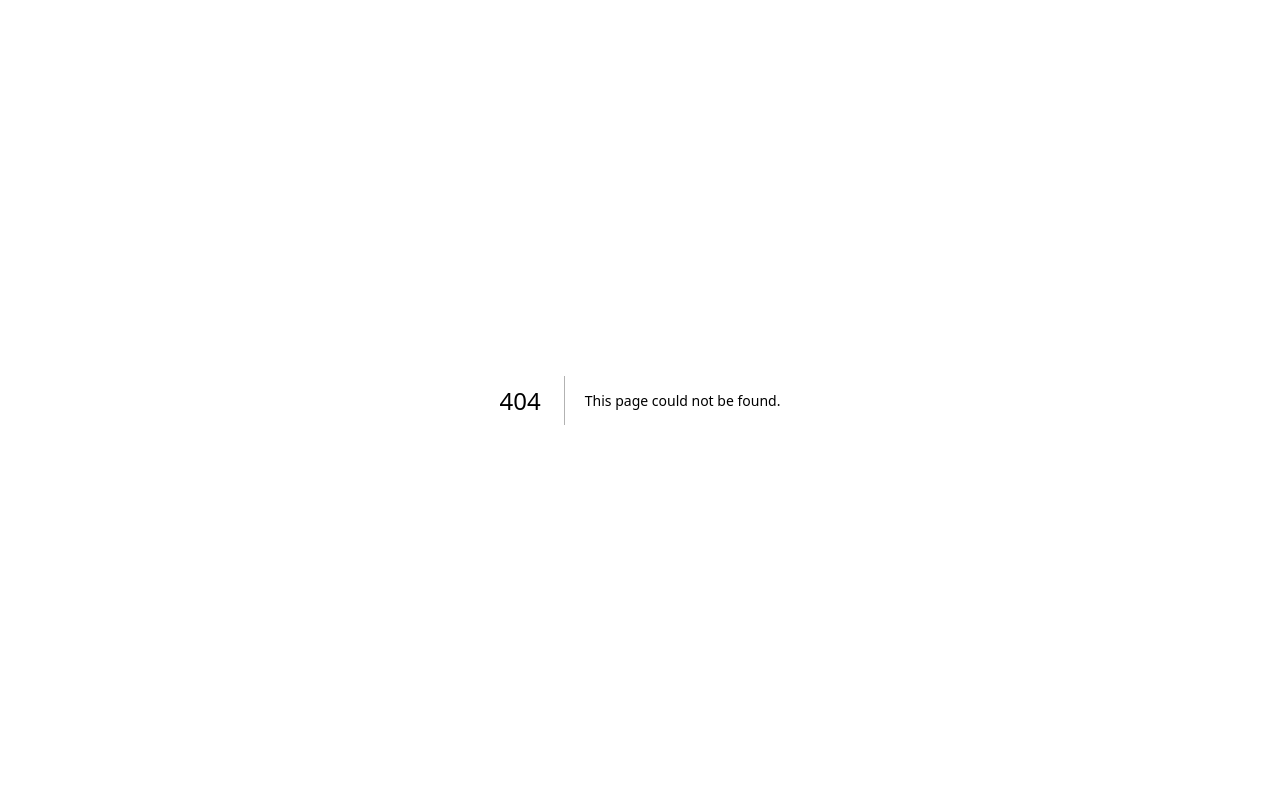
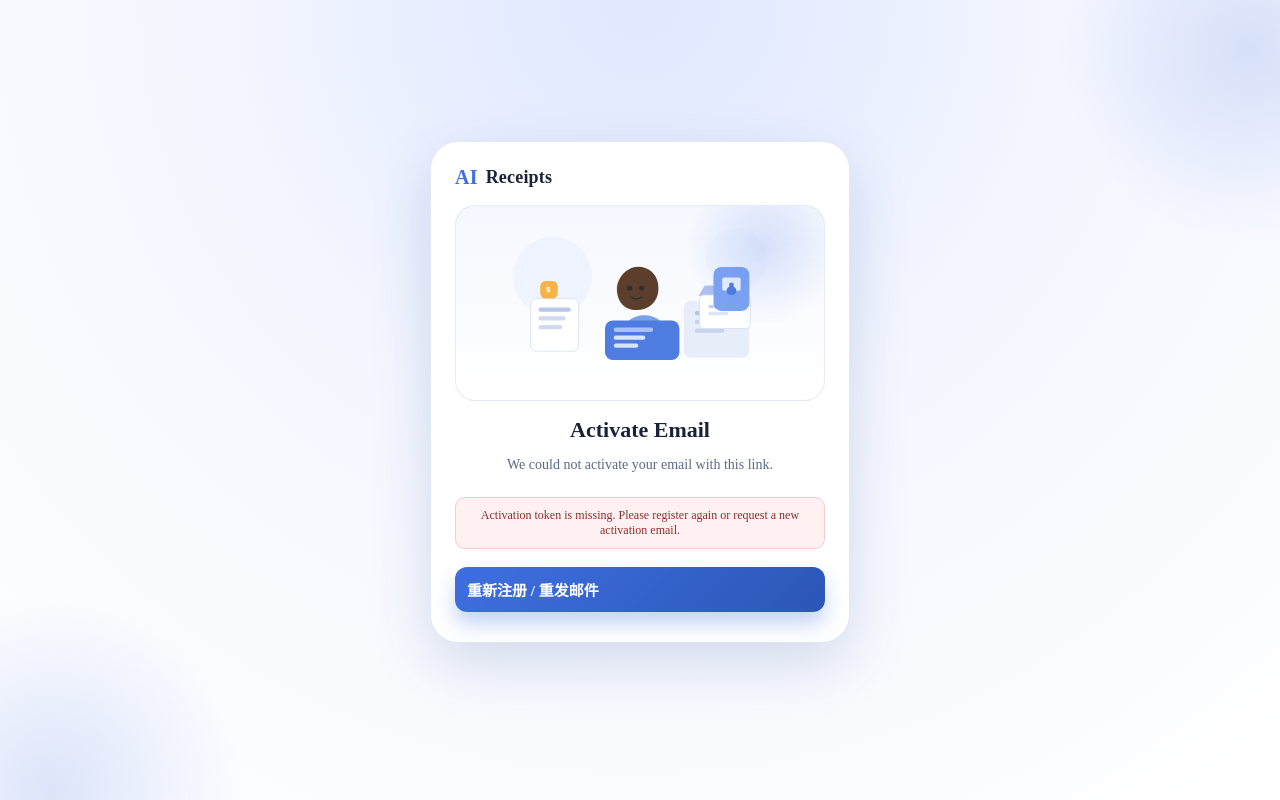
Before and after one commit to guanchengli97/ai-receipt-frontend, a Next.js app: page /activate in a window 1280 px wide. Before the commit this address had no page. Built offline with nearby package versions, Linux system fonts and the light colour scheme.

Commit message:
add acitve page

```diff
--- /dev/null
+++ b/src/app/(auth)/activate/page.tsx
@@ -0,0 +1,114 @@
+"use client";
+
+import Image from "next/image";
+import Link from "next/link";
+import { useEffect, useRef, useState } from "react";
+import styles from "../auth.module.css";
+
+type ActivateStatus = "loading" | "success" | "error";
+
+export default function ActivatePage() {
+  const [status, setStatus] = useState<ActivateStatus>("loading");
+  const [message, setMessage] = useState("Activating your email...");
+  const timeoutRef = useRef<number | null>(null);
+
+  useEffect(() => {
+    const run = async () => {
+      const searchParams = new URLSearchParams(window.location.search);
+      const token = searchParams.get("token");
+
+      if (!token) {
+        setStatus("error");
+        setMessage("Activation token is missing. Please register again or request a new activation email.");
+        return;
+      }
+
+      try {
+        const response = await fetch(`/api/auth/activate?token=${encodeURIComponent(token)}`, {
+          method: "GET",
+          cache: "no-store",
+        });
+        const data = await response.json().catch(() => null);
+
+        if (!response.ok || !data?.success) {
+          throw new Error(data?.message || "Activation link is invalid or expired");
+        }
+
+        setStatus("success");
+        setMessage(data?.message || "Email activated successfully. You can now login.");
+        timeoutRef.current = window.setTimeout(() => {
+          window.location.href = "/login";
+        }, 1500);
+      } catch (error) {
+        setStatus("error");
+        setMessage(
+          error instanceof Error
+            ? error.message
+            : "Activation link is invalid or expired"
+        );
+      }
+    };
+
+    run();
+
+    return () => {
+      if (timeoutRef.current !== null) {
+        window.clearTimeout(timeoutRef.current);
+      }
+    };
+  }, []);
+
+  return (
+    <div className={styles.page}>
+      <div className={styles.card}>
+        <div className={styles.brand}>
+          <span className={styles.brandMark}>AI</span>
+          <span className={styles.brandText}>Receipts</span>
+        </div>
+
+        <div className={styles.hero}>
+          <span className={styles.heroGlow} />
+          <Image
+            src="/hero-illustration.svg"
+            alt="Email activation illustration"
+            width={320}
+            height={200}
+            className={styles.heroImage}
+            priority
+          />
+        </div>
+
+        <h1 className={styles.title}>Activate Email</h1>
+        <p className={styles.subtitle}>
+          {status === "loading"
+            ? "Please wait while we verify your activation link."
+            : status === "success"
+            ? "Your account is now active. Redirecting to login..."
+            : "We could not activate your email with this link."}
+        </p>
+
+        <div className={`${styles.form} ${styles.stagger}`}>
+          <div
+            className={`${styles.status} ${
+              status === "success" ? styles.statusSuccess : status === "error" ? styles.statusError : ""
+            }`}
+          >
+            {message}
+          </div>
+
+          {status === "success" && (
+            <Link className={styles.primaryButton} href="/login">
+              Go to Login
+            </Link>
+          )}
+
+          {status === "error" && (
+            <Link className={styles.primaryButton} href="/register">
+              重新注册 / 重发邮件
+            </Link>
+          )}
+        </div>
+      </div>
+    </div>
+  );
+}
```
Also changed, not shown: src/app/(auth)/login/page.tsx (+42 -2 lines), 2 other files (tests, documents, lock files or other folders).
